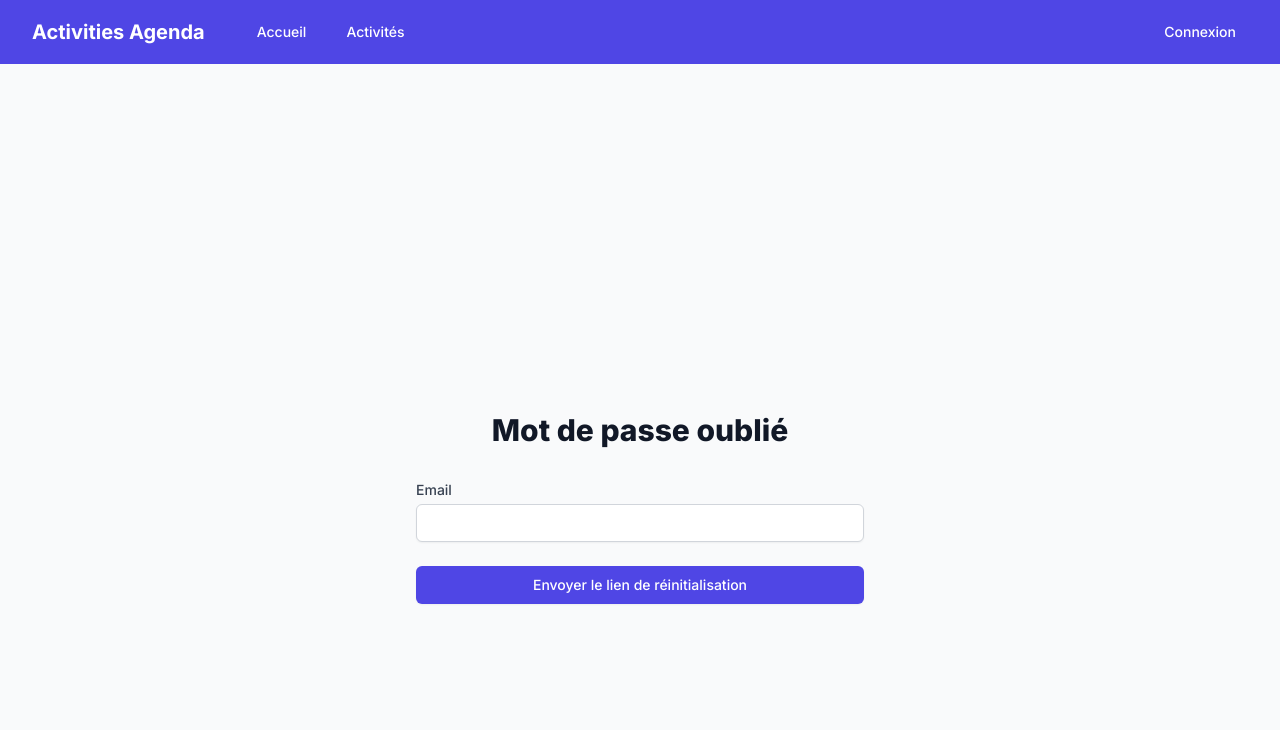
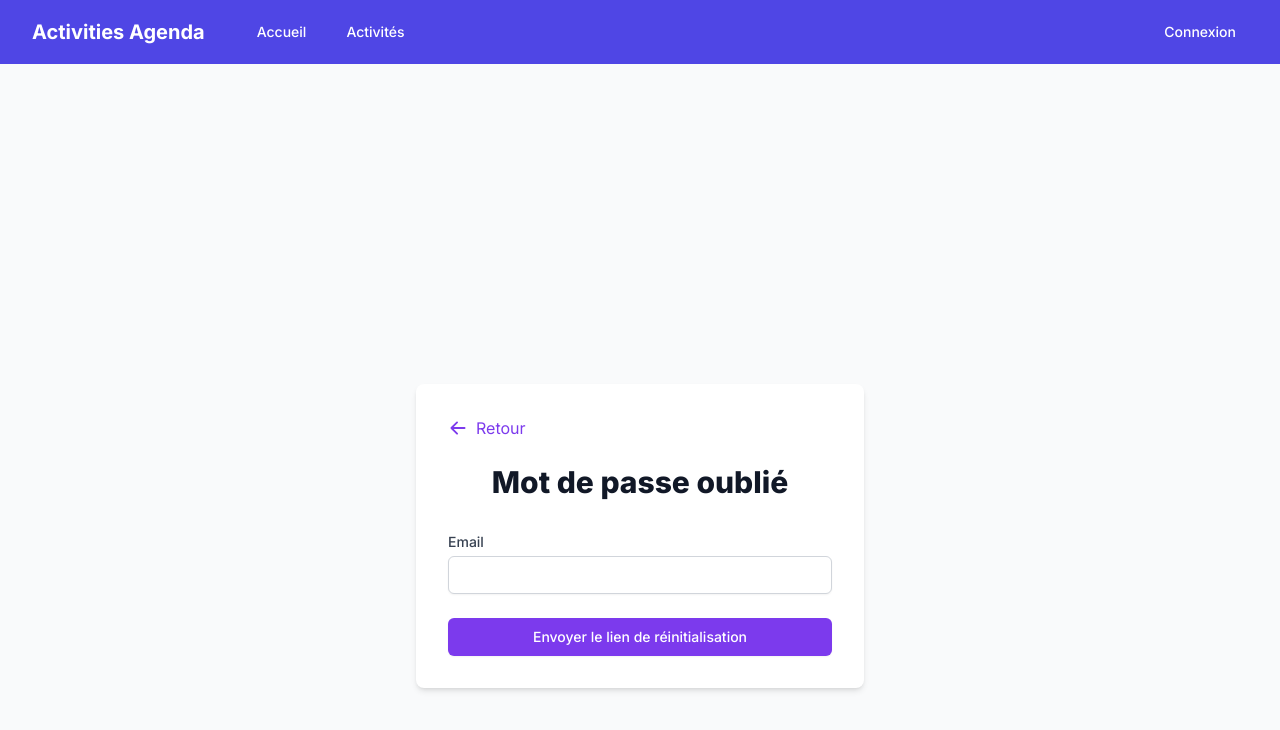
Before and after one commit to IDRAYNAR/activities-agenda, a Next.js app: page /forgot-password in a window 1280 px wide. Shown: the top 730 px of the page. Built offline with nearby package versions, Linux system fonts and the light colour scheme; no server answers.

Commit message:
fix(forgotPassword): update page style and fix lint errors

```diff
--- a/app/components/ActivityFilters.tsx
+++ b/app/components/ActivityFilters.tsx
@@ -9,7 +9,7 @@
   const pathname = usePathname();
 
   const handleFilterChange = (typeId: string) => {
-    const params = new URLSearchParams(searchParams);
+    const params = new URLSearchParams(searchParams?.toString() || '');
     if (typeId === 'all') {
       params.delete('type');
     } else {
@@ -23,7 +23,7 @@
       <button
         onClick={() => handleFilterChange('all')}
         className={`rounded-full px-4 py-2 text-sm font-medium ${
-          !searchParams.get('type')
+          !searchParams?.get('type')
             ? 'bg-violet-600 text-white'
             : 'bg-gray-100 text-gray-700 hover:bg-gray-200'
         }`}
@@ -35,7 +35,7 @@
           key={type.id}
           onClick={() => handleFilterChange(type.id.toString())}
           className={`rounded-full px-4 py-2 text-sm font-medium whitespace-nowrap ${
-            searchParams.get('type') === type.id.toString()
+            searchParams?.get('type') === type.id.toString()
               ? 'bg-violet-600 text-white'
               : 'bg-gray-100 text-gray-700 hover:bg-gray-200'
           }`}
--- a/app/components/Pagination.tsx
+++ b/app/components/Pagination.tsx
@@ -14,11 +14,12 @@
   const { replace } = useRouter();
   const pathname = usePathname();
 
-  const currentPage = Number(searchParams.get('page')) || 1;
+  const currentPage = Number(searchParams?.get('page')) || 1;
   const totalPages = Math.ceil(totalItems / itemsPerPage);
 
+
   const createPageURL = (pageNumber: number) => {
-    const params = new URLSearchParams(searchParams);
+    const params = new URLSearchParams(searchParams?.toString() || '');
     params.set('page', pageNumber.toString());
     return `${pathname}?${params.toString()}`;
   };
--- a/app/components/SearchActivities.tsx
+++ b/app/components/SearchActivities.tsx
@@ -10,7 +10,7 @@
   const pathname = usePathname();
 
   const handleSearch = useDebouncedCallback((term: string) => {
-    const params = new URLSearchParams(searchParams);
+    const params = new URLSearchParams(searchParams?.toString() || '');
     if (term) {
       params.set('query', term);
     } else {
@@ -29,7 +29,7 @@
         placeholder="Rechercher une activité..."
         className="block w-full rounded-lg border-0 py-3 pl-10 pr-4 text-gray-900 shadow-sm ring-1 ring-inset ring-gray-300 placeholder:text-gray-400 focus:ring-2 focus:ring-inset focus:ring-violet-600 sm:text-sm"
         onChange={(e) => handleSearch(e.target.value)}
-        defaultValue={searchParams.get('query')?.toString()}
+        defaultValue={searchParams?.get('query')?.toString()}
       />
     </div>
   );
--- a/app/forgot-password/page.tsx
+++ b/app/forgot-password/page.tsx
@@ -3,6 +3,8 @@
 import { useState } from 'react';
 import { useRouter } from 'next/navigation';
 import toast from 'react-hot-toast';
+import Link from 'next/link';
+import { ArrowLeftIcon } from '@heroicons/react/16/solid';
 
 export default function ForgotPasswordPage() {
   const [email, setEmail] = useState('');
@@ -32,9 +34,14 @@
   };
 
   return (
-    <div className="min-h-screen flex items-center justify-center bg-gray-50 py-12 px-4 sm:px-6 lg:px-8">
-      <div className="max-w-md w-full space-y-8">
+    <div className="mt-60 flex items-center justify-center bg-gray-50 py-12 px-4 sm:px-6 lg:px-8">
+      <div className="max-w-md w-full space-y-8 bg-white p-8 rounded-lg shadow-md">
         <div>
+          <Link href="/login" className="flex items-center gap-2 text-violet-600 hover:text-violet-500">
+            <ArrowLeftIcon className="h-5 w-5" />
+            Retour
+          </Link>
+
           <h2 className="mt-6 text-center text-3xl font-extrabold text-gray-900">
             Mot de passe oublié
           </h2>
@@ -61,10 +68,11 @@
           <div>
             <button
               type="submit"
-              className="w-full flex justify-center py-2 px-4 border border-transparent rounded-md shadow-sm text-sm font-medium text-white bg-indigo-600 hover:bg-indigo-700 focus:outline-none focus:ring-2 focus:ring-offset-2 focus:ring-indigo-500"
+              className="w-full flex justify-center py-2 px-4 border border-transparent rounded-md shadow-sm text-sm font-medium text-white bg-violet-600 hover:bg-violet-700 focus:outline-none focus:ring-2 focus:ring-offset-2 focus:ring-indigo-500"
             >
               Envoyer le lien de réinitialisation
             </button>
+
           </div>
         </form>
       </div>
--- a/app/login/page.tsx
+++ b/app/login/page.tsx
@@ -12,7 +12,7 @@
   const [success, setSuccess] = useState('');
 
   useEffect(() => {
-    if (searchParams.get('registered')) {
+    if (searchParams?.get('registered')) {
       setSuccess('Inscription réussie ! Vous pouvez maintenant vous connecter.');
     }
   }, [searchParams]);
--- a/app/reset-password/[token]/page.tsx
+++ b/app/reset-password/[token]/page.tsx
@@ -9,7 +9,7 @@
   const [confirmPassword, setConfirmPassword] = useState('');
   const router = useRouter();
   const searchParams = useSearchParams();
-  const token = searchParams.get('token');
+  const token = searchParams?.get('token');
 
   const handleSubmit = async (e: React.FormEvent) => {
     e.preventDefault();
--- a/app/reset-password/page.tsx
+++ b/app/reset-password/page.tsx
@@ -9,7 +9,7 @@
   const [confirmPassword, setConfirmPassword] = useState('');
   const router = useRouter();
   const searchParams = useSearchParams();
-  const token = searchParams.get('token');
+  const token = searchParams?.get('token');
 
   const handleSubmit = async (e: React.FormEvent) => {
     e.preventDefault();
```
